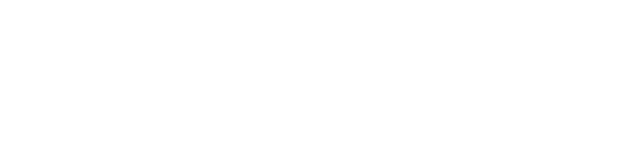
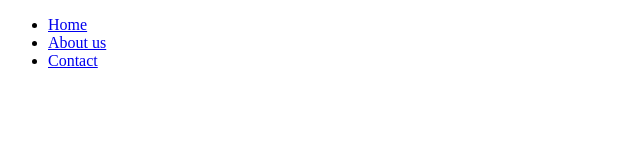
Before and after one commit to ClaraEu/gitflow, a plain HTML site: page index.html in a window 1280 px wide. Shown: the whole page, without its empty margins (0-640 px from the left). Drawn offline with Linux system fonts and the light colour scheme.

Commit message:
Creación menu

```diff
--- a/index.html
+++ b/index.html
@@ -7,7 +7,15 @@
 </head>
 
 <body>
-
+  <header>
+    <nav>
+      <ul>
+        <li><a href="#">Home</a></li>
+        <li><a href="#">About us</a></li>
+        <li><a href="#">Contact </a></li>
+      </ul>
+    </nav>
+  </header>
 </body>
 
 </html>
```
